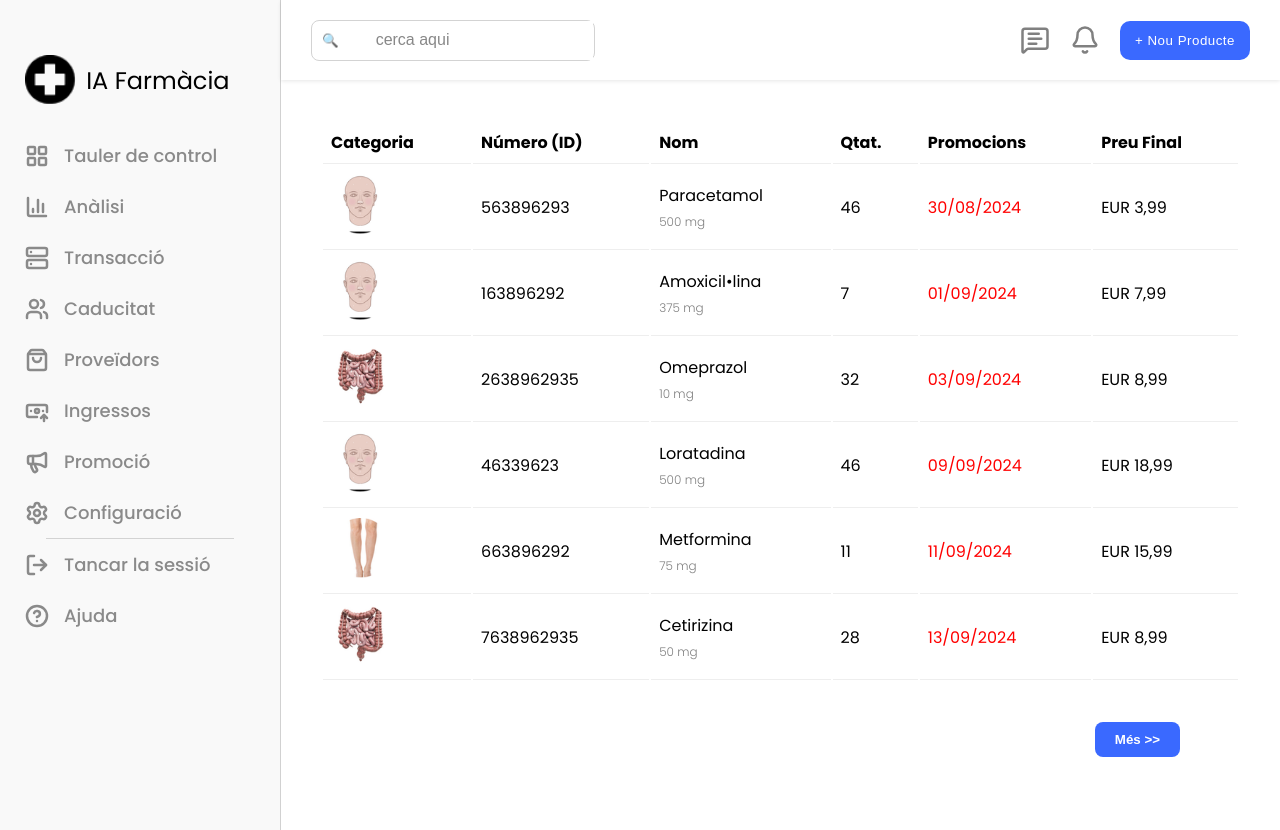
After one commit to GavinCartier/pharmaceutical-ai, a Flask app: page /promotion in a window 1280 px wide. The commit adds this page. Run offline with Flask 3, Linux system fonts and the light colour scheme; some libraries are stand-ins or nearby versions.

Commit message:
finished promotion

```diff
--- a/app.py
+++ b/app.py
@@ -59,5 +59,9 @@ def expiration():
 def transaction():
     return render_template('transactionindex.html')
 
+@app.route('/promotion')
+def promotion():
+    return render_template('components/promotion.html')
+
 if __name__ == "__main__":
     app.run(debug=True)
--- /dev/null
+++ b/static/css/promotion.css
@@ -0,0 +1,65 @@
+body {
+    font-family: 'Poppins', sans-serif;
+}
+
+.promotion-page {
+    width: 100%;
+}
+
+.promotion-page-top {
+    display: flex;
+    flex-direction: row;
+    justify-content: space-around;
+}
+
+.promotion-page-list {
+    padding: 40px;
+    width: 100%;
+}
+
+.promotion-page-list img {
+    height: 60px;
+    padding: 0;
+}
+
+.promotion-page-list th,
+.promotion-page-list td {
+  padding: 8px;
+  text-align: left;
+  vertical-align: middle;
+  border-bottom: 1px solid #eee;
+}
+
+.promotion-page-list-item {
+    display: flex;
+    flex-direction: row;
+    justify-content: space-around;
+}
+
+.promotion-page strong {
+    font-weight: 400;
+}
+
+.promotion-page small {
+    font-weight: 300;
+    font-size: 12px;
+    color: gray;
+}
+
+.promotion-page-bottom {
+    padding-right: 100px;
+    justify-content: right;
+    display: flex;
+}
+
+.promotion {
+  color: red;
+  white-space: nowrap;
+}
+
+.promotion-page-bottom button {
+    padding: 10px 20px;
+    background-color: #3a69ff;
+    color: white;
+    border-radius: 8px;
+}
--- a/static/css/transaction.css
+++ b/static/css/transaction.css
@@ -1,7 +1,7 @@
 
 
   body {
-    font-family: Arial, sans-serif;
+    font-family: 'Poppins', sans-serif;
     display: flex;
     height: 100vh;
     background-color: #f9f9f9;
--- /dev/null
+++ b/templates/components/promotion.html
@@ -0,0 +1,114 @@
+<!DOCTYPE html>
+<html>
+<head>
+    <title>Flask App</title>
+    <link rel="stylesheet" href="{{ url_for('static', filename='css/styles.css') }}">
+    <link rel="stylesheet" href="{{ url_for('static', filename='css/promotion.css') }}">
+    <link href="https://fonts.googleapis.com/css2?family=Poppins:wght@300;400;500;600;700&display=swap" rel="stylesheet">
+    <script src="https://unpkg.com/lucide@latest"></script>
+
+</head>
+<body>
+    {% include 'components/sidebar.html' %}
+    <div style="display: flex; flex-direction: column; width: 100%">
+      {% include 'components/header.html' %}
+
+      <!-- Actual expiration page component -->
+      <div class="promotion-page">
+
+        <!-- The actual list of expiring medications -->
+        <table class="promotion-page-list">
+            <thead>
+                <tr>
+                <th>Categoria</th>
+                <th>Número (ID)</th>
+                <th>Nom</th>
+                <th>Qtat.</th>
+                <th>Promocions</th>
+                <th>Preu Final</th>
+                </tr>
+            </thead>
+            <tbody>
+                <tr>
+                <td><img src="../static/images/Cap.png" alt="head" /></td>
+                <td>563896293</td>
+                <td>
+                    <strong>Paracetamol</strong><br />
+                    <small>500 mg</small>
+                </td>
+                <td>46</td>
+                <td class="promotion">30/08/2024</td>
+                <td>EUR 3,99</td>
+                </tr>
+                <tr>
+                <td><img src="../static/images/Cap.png" alt="head" /></td>
+                <td>163896292</td>
+                <td>
+                    <strong>Amoxicil•lina</strong><br />
+                    <small>375 mg</small>
+                </td>
+                <td>7</td>
+                <td class="promotion">01/09/2024</td>
+                <td>EUR 7,99</td>
+                </tr>
+                <tr>
+                <td><img src="../static/images/Intestins.png" alt="head" /></td>
+                <td>2638962935</td>
+                <td>
+                    <strong>Omeprazol</strong><br />
+                    <small>10 mg</small>
+                </td>
+                <td>32</td>
+                <td class="promotion">03/09/2024</td>
+                <td>EUR 8,99</td>
+                </tr>
+                <tr>
+                <td><img src="../static/images/Cap.png" alt="head" /></td>
+                <td>46339623</td>
+                <td>
+                    <strong>Loratadina</strong><br />
+                    <small>500 mg</small>
+                </td>
+                <td>46</td>
+                <td class="promotion">09/09/2024</td>
+                <td>EUR 18,99</td>
+                </tr>
+                <tr>
+                <td><img src="../static/images/Peu.png" alt="head" /></td>
+                <td>663896292</td>
+                <td>
+                    <strong>Metformina</strong><br />
+                    <small>75 mg</small>
+                </td>
+                <td>11</td>
+                <td class="promotion">11/09/2024</td>
+                <td>EUR 15,99</td>
+                </tr>
+                <tr>
+                <td><img src="../static/images/Intestins.png" alt="head" /></td>
+                <td>7638962935</td>
+                <td>
+                    <strong>Cetirizina</strong><br />
+                    <small>50 mg</small>
+                </td>
+                <td>28</td>
+                <td class="promotion">13/09/2024</td>
+                <td>EUR 8,99</td>
+                </tr>
+            </tbody>
+        </table>
+
+        <!-- The button on the bottom -->
+        <div class="promotion-page-bottom">
+            <button>
+                Més >>
+            </button>
+        </div>
+      </div>
+    </div>
+
+</body>
+</html>
+<script>
+  lucide.createIcons();
+</script>
--- a/templates/components/transaction.html
+++ b/templates/components/transaction.html
@@ -4,6 +4,7 @@
   <meta charset="UTF-8" />
   <meta name="viewport" content="width=device-width, initial-scale=1.0"/>
   <link rel="stylesheet" href="styles.css"/>
+  <link href="https://fonts.googleapis.com/css2?family=Poppins:wght@300;400;500;600;700&display=swap" rel="stylesheet">
 </head>
 <body>
 
```
